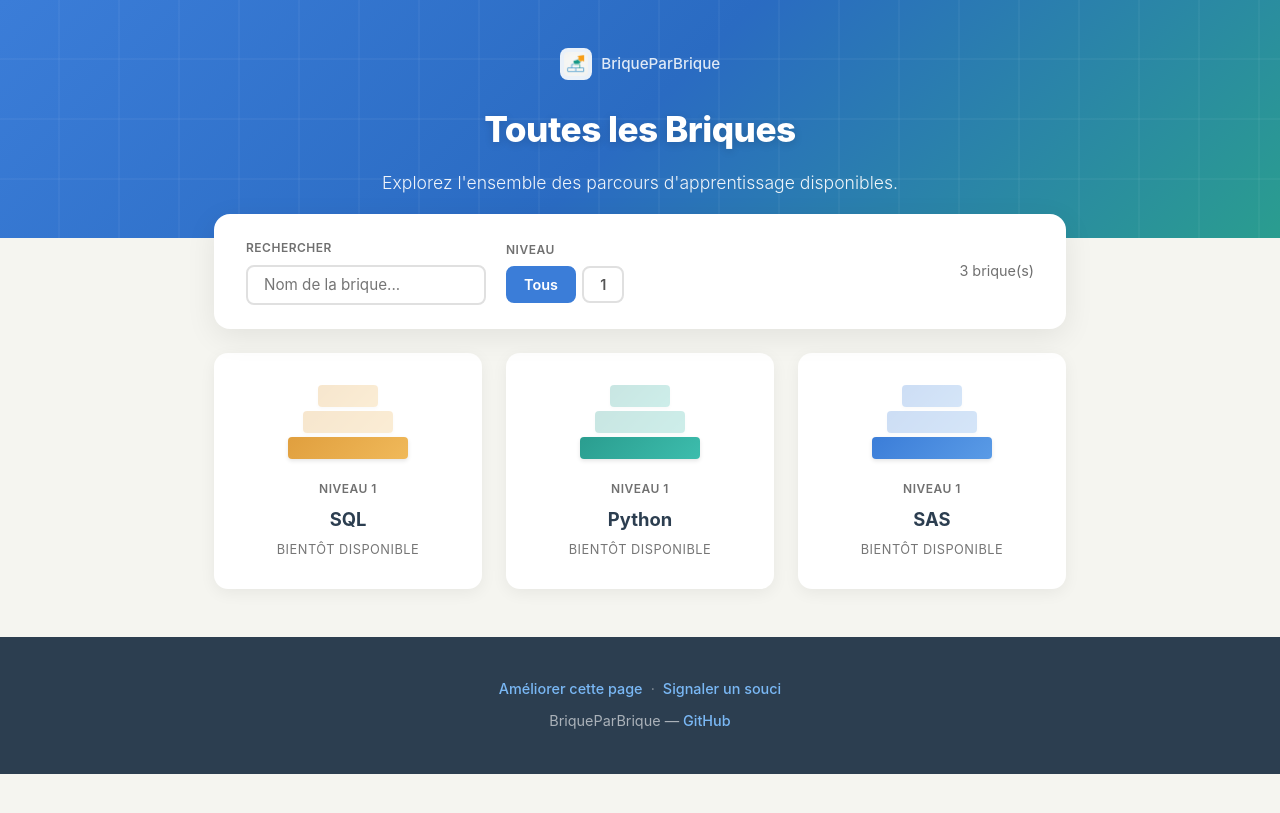
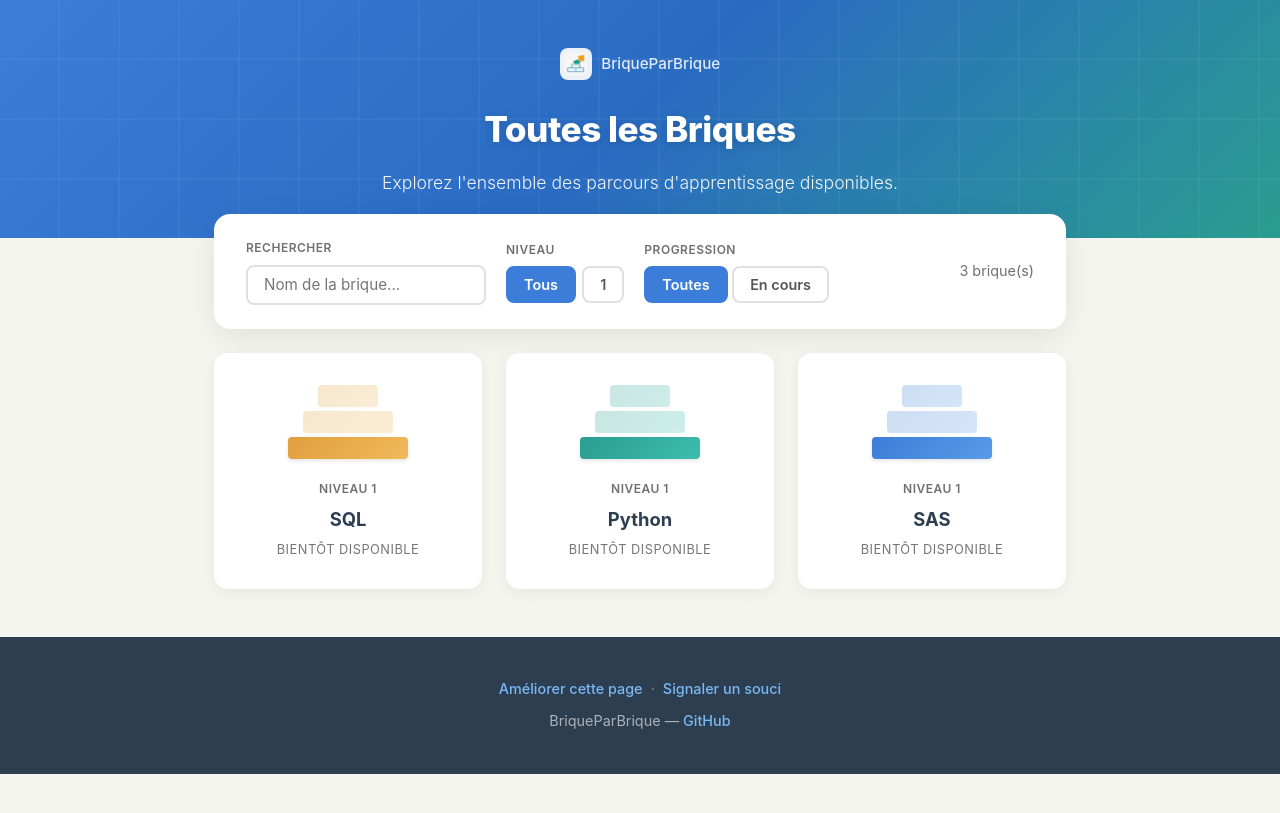
Before and after one commit to BriqueParBrique/BriqueParBrique.github.io, a Jekyll site: the page built from briques.html, in a window 1280 px wide. Shown: the top 813 px of the page. Built offline with Jekyll 4.4.1, drawn with Linux system fonts in a browser that asks for light colours; part of the change alters nothing that is shown.

Commit message:
Add "En cours" filter on briques page to show in-progress briques
Marks brique cards with data-in-progress when localStorage progress
exists, and adds a Progression filter group (Toutes / En cours) to
filter briques by progress state.

Co-Authored-By: Claude Opus 4.6 <noreply@anthropic.com>

```diff
--- a/assets/js/briques-filter.js
+++ b/assets/js/briques-filter.js
@@ -1,10 +1,12 @@
 (function () {
   var searchInput = document.getElementById('search');
-  var levelButtons = document.querySelectorAll('.level-btn');
+  var levelButtons = document.querySelectorAll('[data-level]');
+  var progressButtons = document.querySelectorAll('[data-progress]');
   var cards = document.querySelectorAll('.brique-card');
   var countEl = document.getElementById('count');
   var noResults = document.querySelector('.no-results');
   var activeLevel = 'all';
+  var activeProgress = 'all';
 
   function fuzzyMatch(text, query) {
     text = text.toLowerCase();
@@ -35,8 +37,9 @@
 
       var matchesLevel = activeLevel === 'all' || level === activeLevel;
       var matchesSearch = query === '' || fuzzyMatch(name, query);
+      var matchesProgress = activeProgress === 'all' || card.hasAttribute('data-in-progress');
 
-      if (matchesLevel && matchesSearch) {
+      if (matchesLevel && matchesSearch && matchesProgress) {
         card.classList.remove('hidden');
         visible++;
       } else {
@@ -66,4 +69,17 @@
       applyFilters();
     });
   });
+
+  progressButtons.forEach(function (btn) {
+    btn.addEventListener('click', function () {
+      progressButtons.forEach(function (b) {
+        b.classList.remove('active');
+        b.setAttribute('aria-pressed', 'false');
+      });
+      btn.classList.add('active');
+      btn.setAttribute('aria-pressed', 'true');
+      activeProgress = btn.getAttribute('data-progress');
+      applyFilters();
+    });
+  });
 })();
--- a/assets/js/briques-progress.js
+++ b/assets/js/briques-progress.js
@@ -16,6 +16,7 @@
       el.querySelector('.brique-progress-fill').style.width = pct + '%';
       el.querySelector('.brique-progress-text').textContent = visited + '/' + steps + ' étapes';
       el.removeAttribute('hidden');
+      el.closest('.brique-card').setAttribute('data-in-progress', 'true');
     } catch (e) {
       // invalid JSON, keep bar hidden
     }
--- a/briques.html
+++ b/briques.html
@@ -3,8 +3,8 @@ layout: default
 title: Toutes les Briques
 permalink: /briques/
 scripts:
+- briques-progress
 - briques-filter
-- briques-progress
 ---
 
 <header class="page-header" role="banner">
@@ -34,6 +34,13 @@ scripts:
         {% endfor %}
       </div>
     </div>
+    <div class="filter-group">
+      <label id="progress-filter-label">Progression</label>
+      <div role="group" aria-labelledby="progress-filter-label">
+        <button class="level-btn active" data-progress="all" aria-pressed="true">Toutes</button>
+        <button class="level-btn" data-progress="in-progress" aria-pressed="false">En cours</button>
+      </div>
+    </div>
     <span class="results-count" aria-live="polite">
       <span id="count">{{ site.data.briques | size }}</span> brique(s)
     </span>
```
